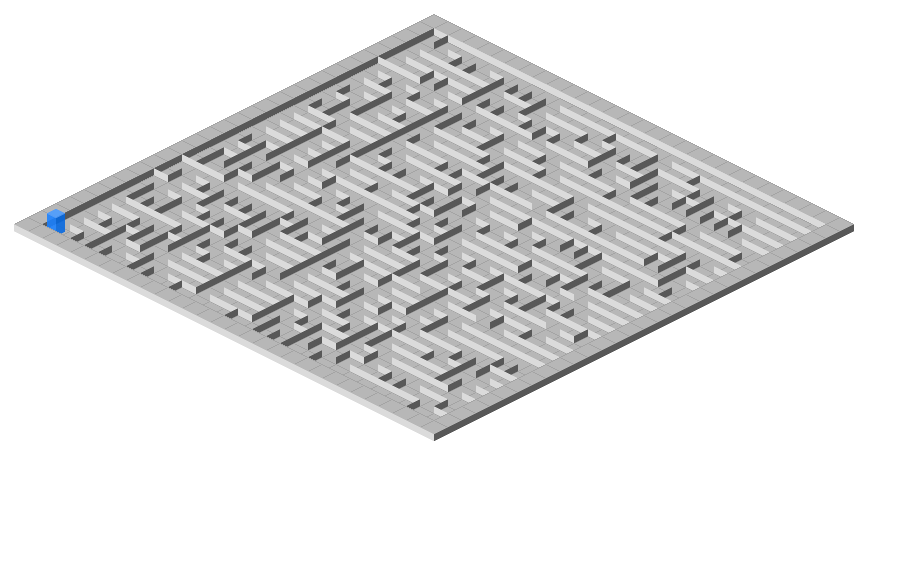
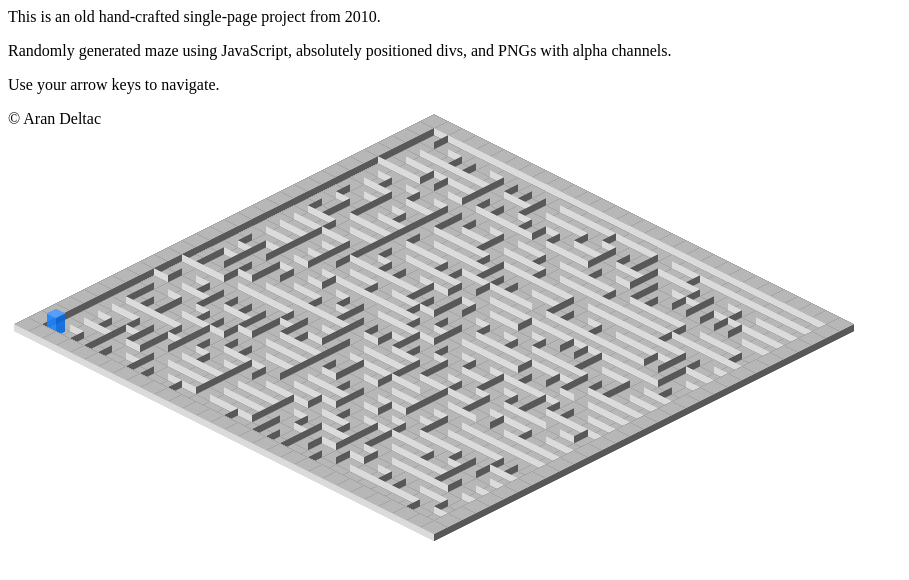
Before and after one commit to bluefeet/site-bluefeet.dev, a plain HTML site: page maze/index.htm in a window 1280 px wide. Shown: the whole page, without its empty margins (0-909 px from the left). Drawn offline with Linux system fonts and the light colour scheme.

Commit message:
Add some verbiage to the maze.

```diff
--- a/maze/index.htm
+++ b/maze/index.htm
@@ -193,7 +193,7 @@
                     left = left + (x * 14);
                     left = left - (y * 14);
 
-                    var top = 0;
+                    var top = 100;
                     top = top + (y * 7);
                     top = top + (x * 7);
 
@@ -249,6 +249,11 @@
     </head>
     <body>
 
+<p>This is an old hand-crafted single-page project from 2010.</p>
+<p>Randomly generated maze using JavaScript, absolutely positioned divs, and PNGs with alpha channels.</p>
+<p>Use your arrow keys to navigate.</p>
+<p>&copy; Aran Deltac</p>
+
 <div id="map">
     <div id="player"></div>
 </div>
```
